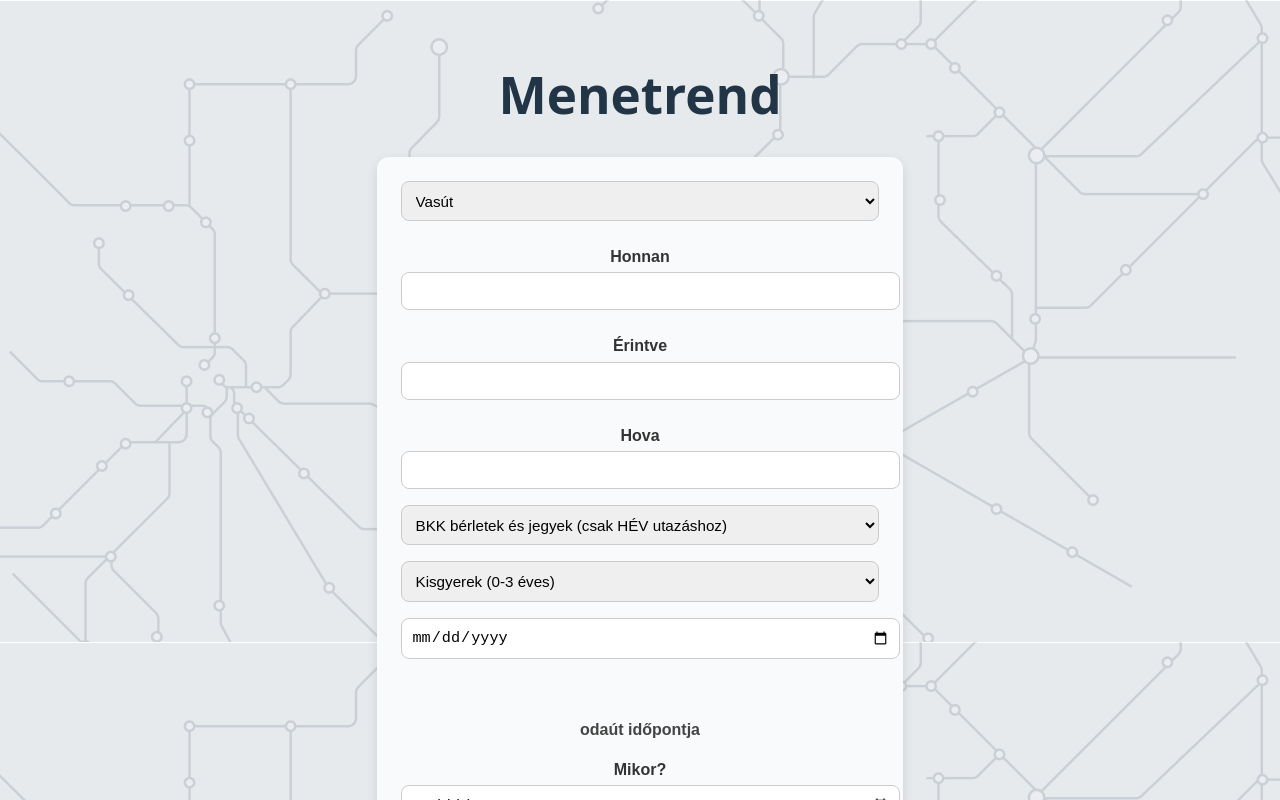
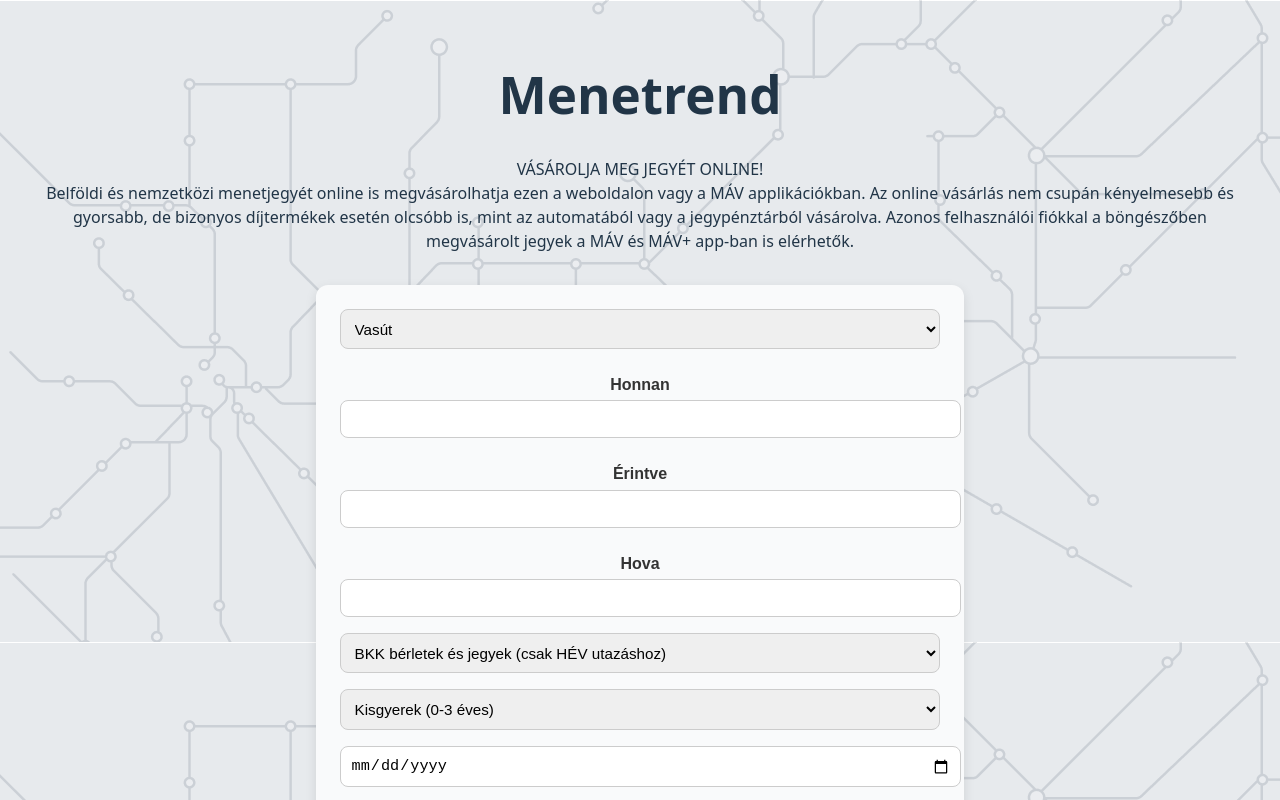
Before and after one commit to csiszi7/menetrend, a React (Vite) app in the folder frontend/: page / in a window 1280 px wide. Shown: the top 800 px of the page. Built offline with nearby package versions, Linux system fonts and the light colour scheme.

Commit message:
jegyv uzenet

```diff
--- a/frontend/src/components/Jegy.jsx
+++ b/frontend/src/components/Jegy.jsx
@@ -3,8 +3,15 @@ import busz from '../../public/images/busz.png'
 
 
 const Jegy = () => {
+
   return (
-   <div> <form action="#">
+   <div>
+    <p>
+      VÁSÁROLJA MEG JEGYÉT ONLINE!
+      <br />
+Belföldi és nemzetközi menetjegyét online is megvásárolhatja ezen a weboldalon vagy a MÁV applikációkban. Az online vásárlás nem csupán kényelmesebb és gyorsabb, de bizonyos díjtermékek esetén olcsóbb is, mint az automatából vagy a jegypénztárból vásárolva. Azonos felhasználói fiókkal a böngészőben megvásárolt jegyek a MÁV és MÁV+ app-ban is elérhetők.
+    </p>
+    <form action="#">
    <select name="Közlekedési eszközök" id="kozeszk">
     <option value="vasut">Vasút</option>
     <option value="busz">Busz</option>
@@ -137,6 +144,7 @@ const Jegy = () => {
     <button type="reset">Törlés</button>
     <button name="keres" id="keres">Keresés</button>
   </form>
+
 </div>
   )
 }
```
